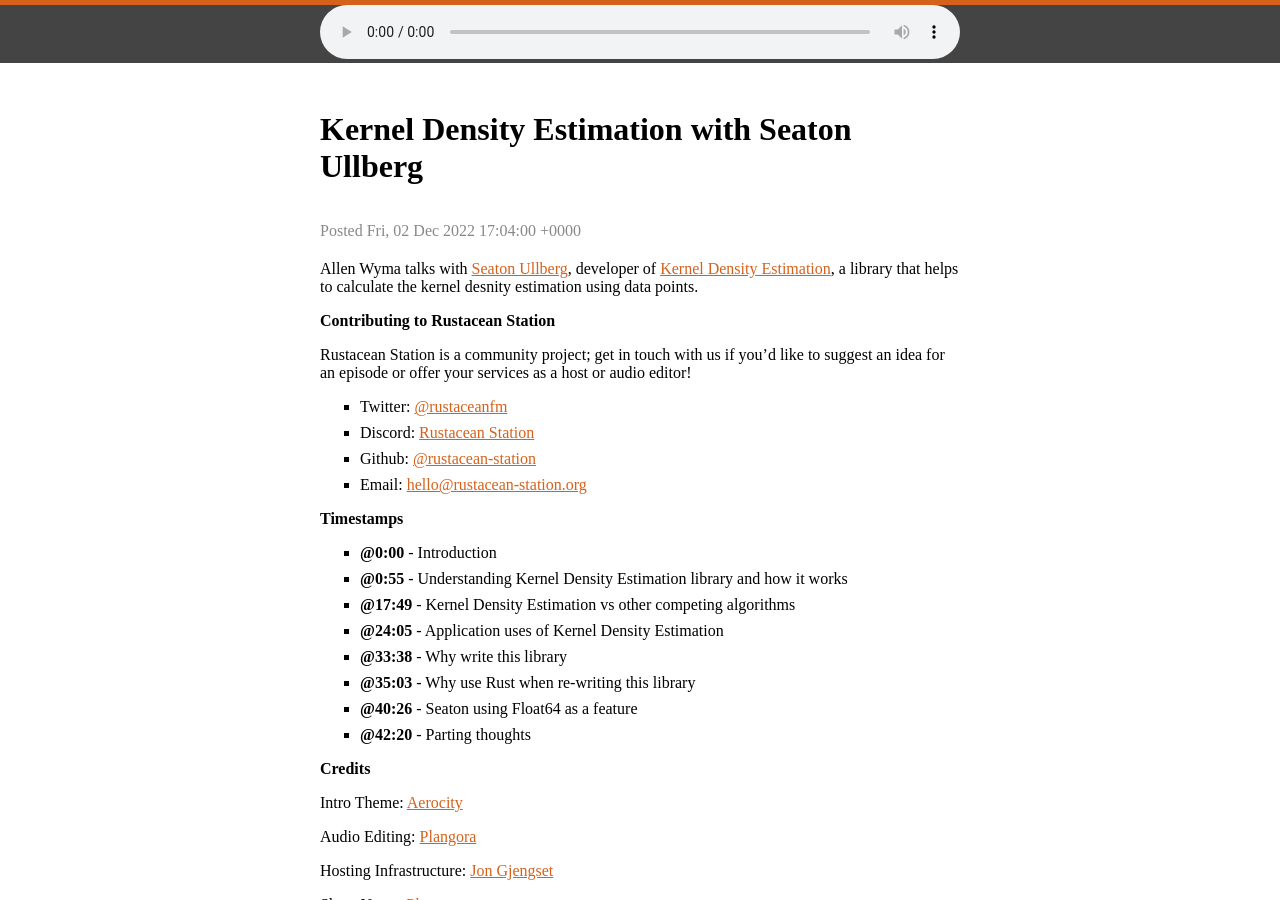
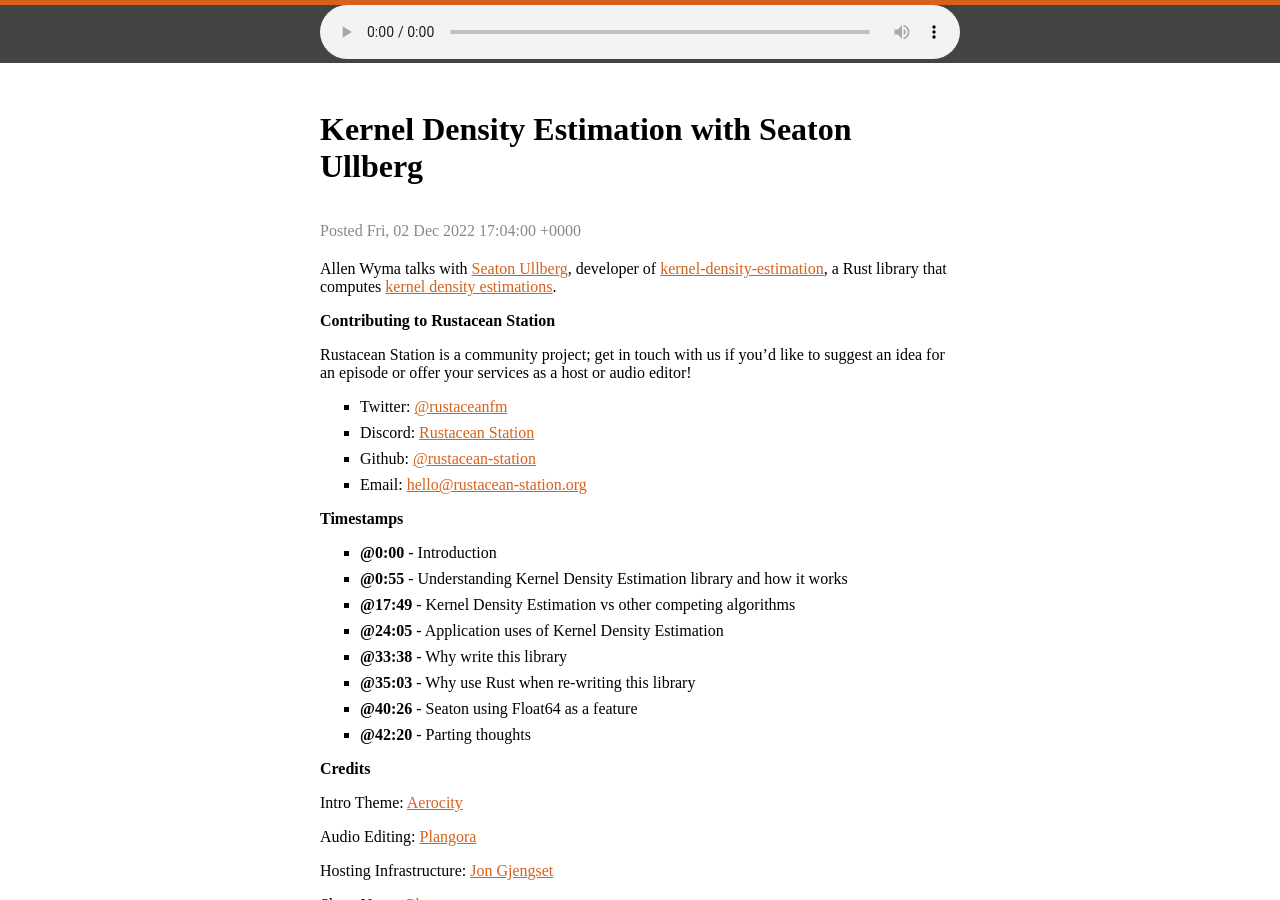
Before and after one commit to rustacean-station/rustacean-station.org, a Jekyll site: the page built from _episodes/interviews/2022-12-09-seaton-ullberg.md, in a window 1280 px wide and 900 px high, scrolled down 440 px. Built offline with Jekyll 4.4.1, drawn with Linux system fonts in a browser that asks for light colours.

Commit message:
Update _episodes/interviews/2022-12-09-seaton-ullberg.md
Co-authored-by: Jon Gjengset <jon@thesquareplanet.com>

```diff
--- a/_episodes/interviews/2022-12-09-seaton-ullberg.md
+++ b/_episodes/interviews/2022-12-09-seaton-ullberg.md
@@ -6,7 +6,7 @@
 length: "41503347"
 #reddit: (leave blank on initial publish, amend with link and uncomment this line after Reddit thread has been posted)
 ---
-Allen Wyma talks with [Seaton Ullberg](https://github.com/seatonullberg), developer of [Kernel Density Estimation](https://github.com/seatonullberg/kernel-density-estimation), a library that helps to calculate the kernel desnity estimation using data points.
+Allen Wyma talks with [Seaton Ullberg](https://github.com/seatonullberg), developer of [kernel-density-estimation](https://github.com/seatonullberg/kernel-density-estimation), a Rust library that computes [kernel density estimations](https://en.wikipedia.org/wiki/Kernel_density_estimation).
 
 ## Contributing to Rustacean Station
 
```
